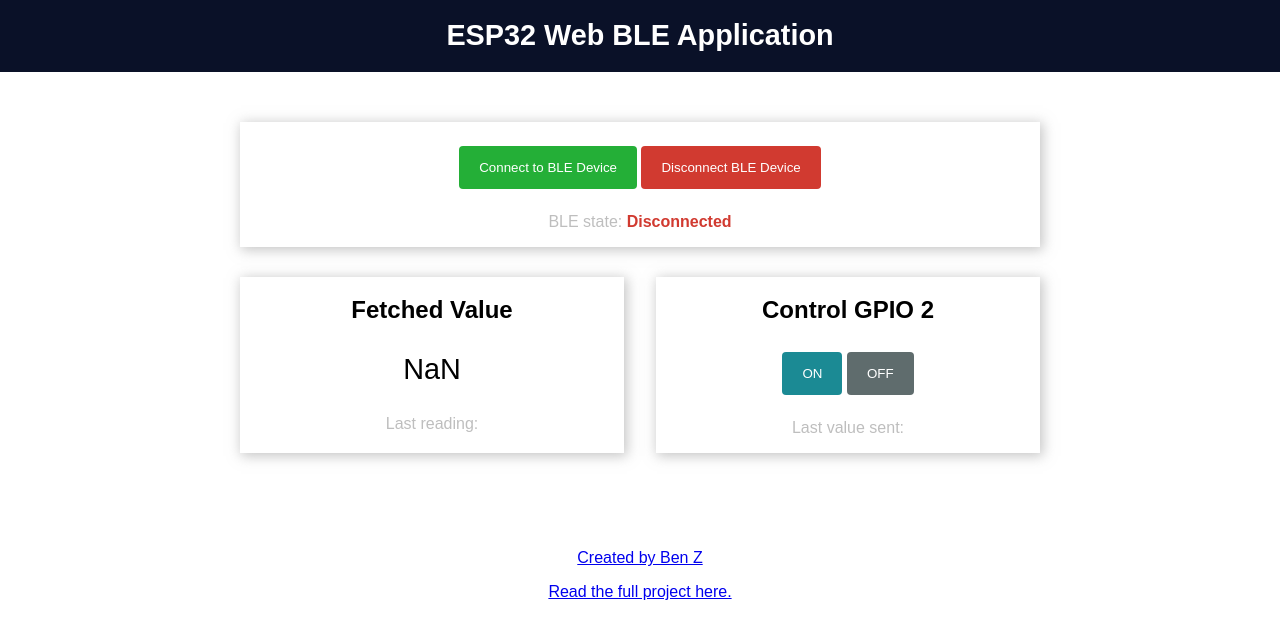
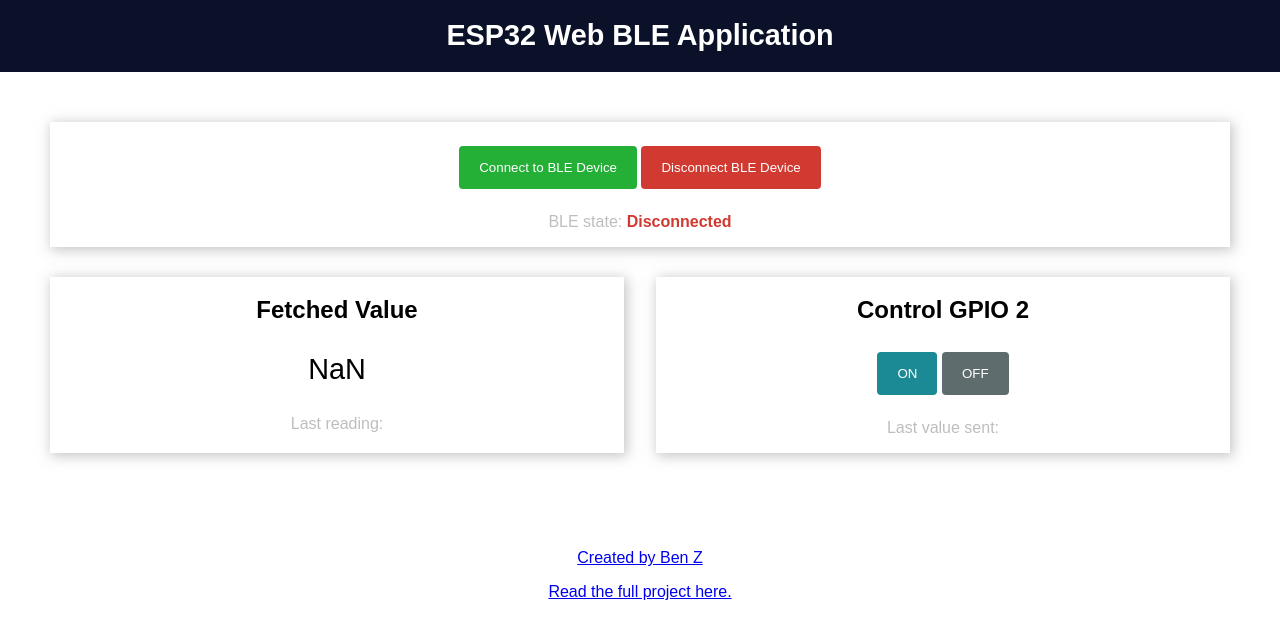
Before and after one commit to Pr4ktik4nt/bestebox, a plain HTML site: page index.html in a window 1280 px wide. Drawn offline with Linux system fonts and the light colour scheme.

Commit message:
Update style.css
.card-grid max-width von 800 auf 1800

```diff
--- a/style.css
+++ b/style.css
@@ -18,7 +18,7 @@ body {
     padding: 50px;
 }
 .card-grid {
-    max-width: 800px;
+    max-width: 1800px;
     margin: 0 auto;
     margin-bottom: 30px;
     display: grid;
```
